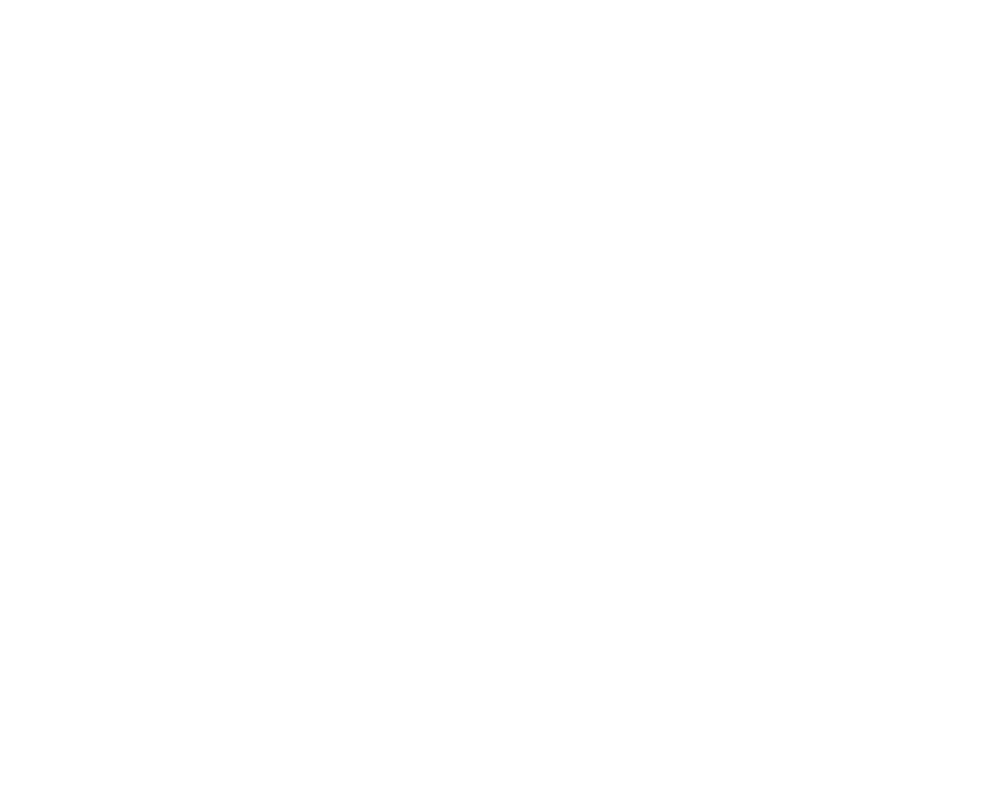
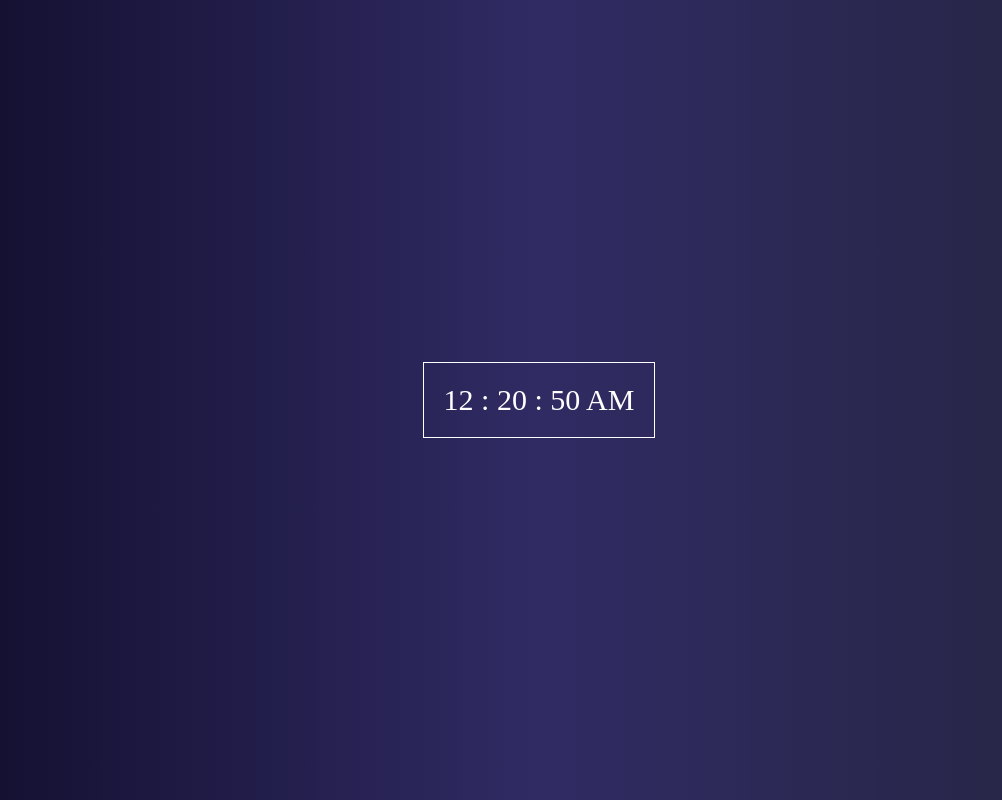
Before and after one commit to MaheshTechnicals/Clock, a plain HTML site: page index.html in a window 1280 px wide. Shown: the whole page, without its empty margins (101-1103 px from the left). Drawn offline with Linux system fonts and the light colour scheme.

Commit message:
Clock design

```diff
--- a/index.html
+++ b/index.html
@@ -1,22 +1,25 @@
 <!DOCTYPE html>
 <html lang="en">
+
 <head>
   <meta charset="UTF-8">
   <meta http-equiv="X-UA-Compatible" content="IE=Edge">
   <meta name="viewport" content="width=device-width, initial-scale=1">
-
   <title>clock</title>
-
-
-
-
   <!-- Custom Styles -->
   <link rel="stylesheet" href="style.css">
 </head>
 
 <body>
 
-
+  <div class="clock">
+    <span id="hou">12</span>
+    <span>:</span>
+    <span id="min">20</span>
+    <span>:</span>
+    <span id="sec">50</span>
+    <span id="am">AM</span>
+  </div>
 
 
 
@@ -25,4 +28,5 @@
   <!-- Project -->
   <script src="main.js"></script>
 </body>
+
 </html>
--- a/style.css
+++ b/style.css
@@ -1,3 +1,19 @@
 body {
-    font-size: 15pt;
+  background-image: linear-gradient(to right, #0f0c29, #302b63, #24243e);
+  margin: 0;
+  padding: 0;
+  display: flex;
+  justify-content: center;
+  align-items: center;
+  height: 100vh;
+  color: white;
 }
+
+
+.clock {
+  max-height: 100%;
+  max-width: 100%;
+  padding: 20px;
+  border: 1px solid white;
+  font-size: 30px;
+}
```
